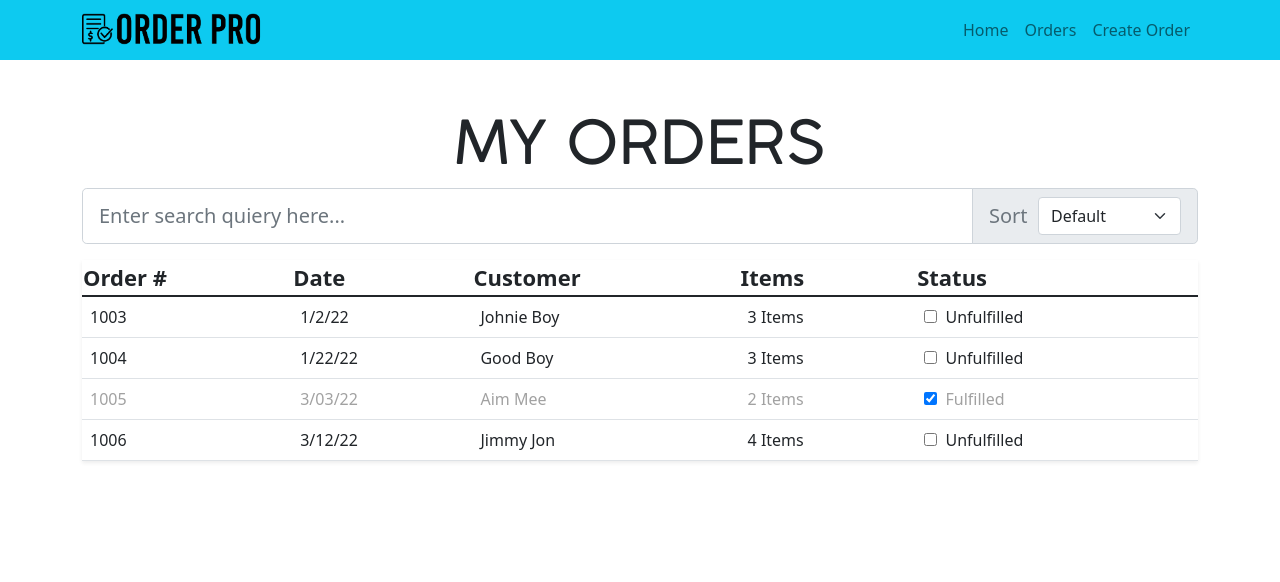
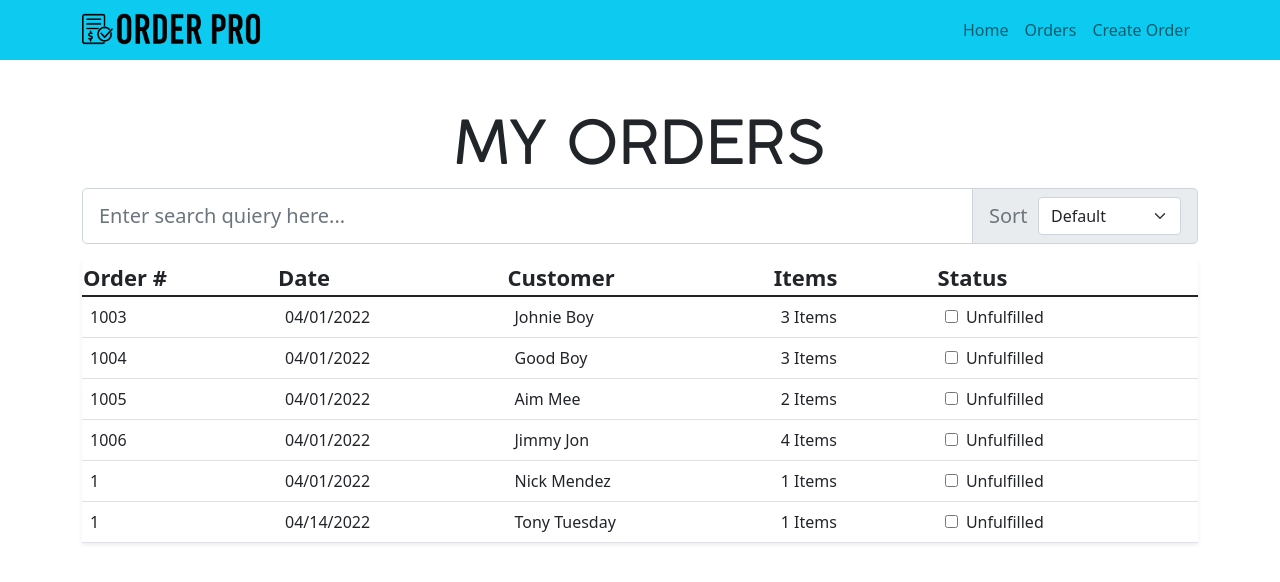
Before and after one commit to nickmendezFlatiron/Order-Pro, a React (Create React App) app: page /orders in a window 1280 px wide. Shown: the top 582 px of the page. Built offline with nearby package versions, Linux system fonts and the light colour scheme; data requests are answered from the project's data file.

Commit message:
reformatted date value in the order table

```diff
--- a/src/components/order-form/OrderForm.jsx
+++ b/src/components/order-form/OrderForm.jsx
@@ -18,8 +18,9 @@ const OrderForm = ({orders , setOrders }) => {
   }
 
   function handleDate(event) {
-    setDate(event.target.value)
-    console.log(event)
+
+  setDate(event.target.value)
+
   }
 
   function handleItems(event) {
--- a/src/components/order-page/TableRow.jsx
+++ b/src/components/order-page/TableRow.jsx
@@ -23,11 +23,13 @@ const TableRow = ({order}) => {
 
   const itemCount = Object.keys(items).length
 
+  const splitdate = date.split("-")
+  const newDate = `${splitdate[1]}/${splitdate[2]}/${splitdate[0]}`
 
   return (
     <tr className={rowColor}>
       <td>{number}</td>
-      <td>{date}</td>
+      <td>{newDate}</td>
       <td>{name}</td>
       <td>{itemCount} Items</td>
       <td>
--- a/src/db.json
+++ b/src/db.json
@@ -3,7 +3,7 @@
     {
       "name": "Johnie Boy",
       "email": "john@email.com",
-      "date": "1/2/22",
+      "date": "2022-04-01",
       "number": 1003,
       "items": {
         "item_1": "shoes",
@@ -16,7 +16,7 @@
     {
       "name": "Good Boy",
       "email": "good@email.com",
-      "date": "1/22/22",
+      "date": "2022-04-01",
       "number": 1004,
       "items": {
         "item_1": "slippers",
@@ -29,19 +29,19 @@
     {
       "name": "Aim Mee",
       "email": "amy@email.com",
-      "date": "3/03/22",
+      "date": "2022-04-01",
       "number": 1005,
       "items": {
         "item_1": "tea",
         "item_2": "crumpets"
       },
-      "fulfilled": true,
+      "fulfilled": false,
       "id": 3
     },
     {
       "name": "Jimmy Jon",
       "email": "jimmy@email.com",
-      "date": "3/12/22",
+      "date": "2022-04-01",
       "number": 1006,
       "items": {
         "item_1": "socks",
@@ -51,6 +51,28 @@
       },
       "fulfilled": false,
       "id": 4
+    },
+    {
+      "name": "Nick Mendez",
+      "email": "nicholasmendez10@gmail.com",
+      "date": "2022-04-01",
+      "number": 1,
+      "items": {
+        "item_1": "2 Sandwiches"
+      },
+      "fulfilled": false,
+      "id": 5
+    },
+    {
+      "name": "Tony Tuesday",
+      "email": "info@everydaycarryny.com",
+      "date": "2022-04-14",
+      "number": 1,
+      "items": {
+        "item_1": "Hello Test"
+      },
+      "fulfilled": false,
+      "id": 6
     }
   ]
 }
```
